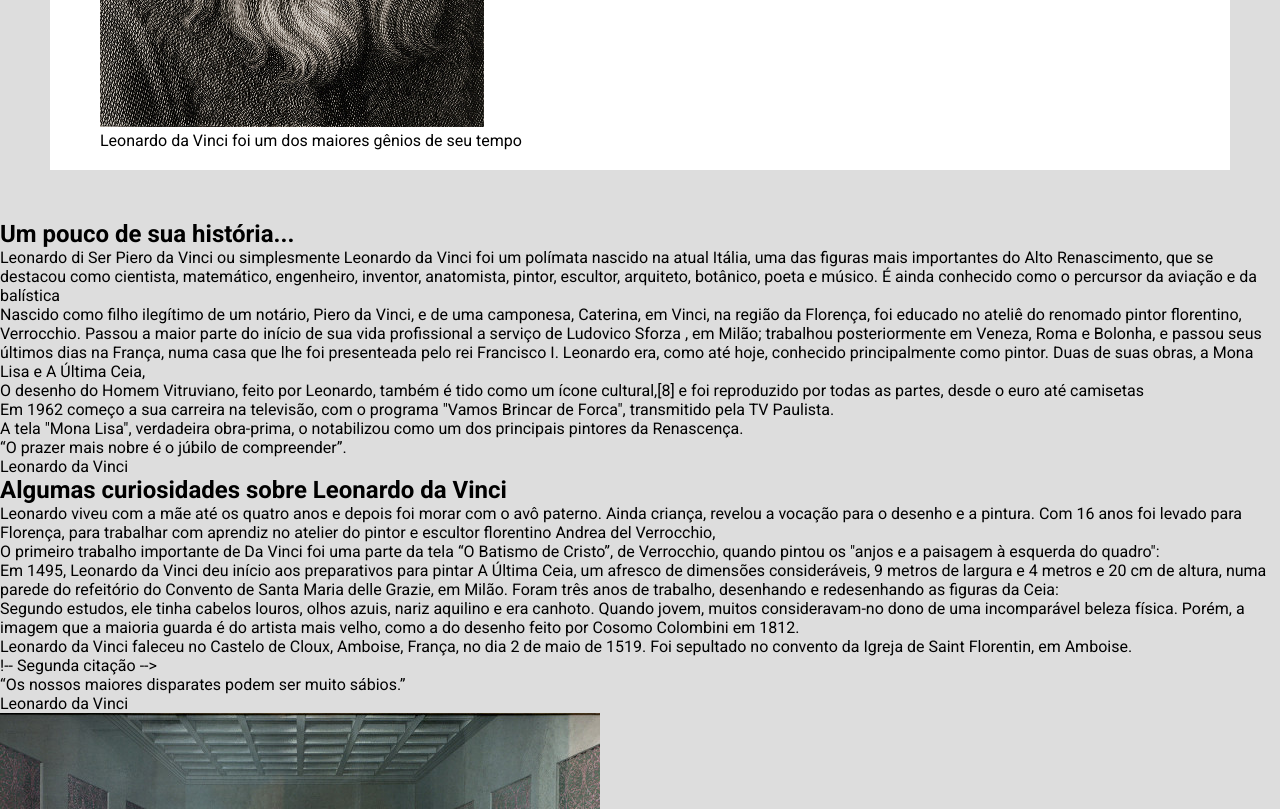
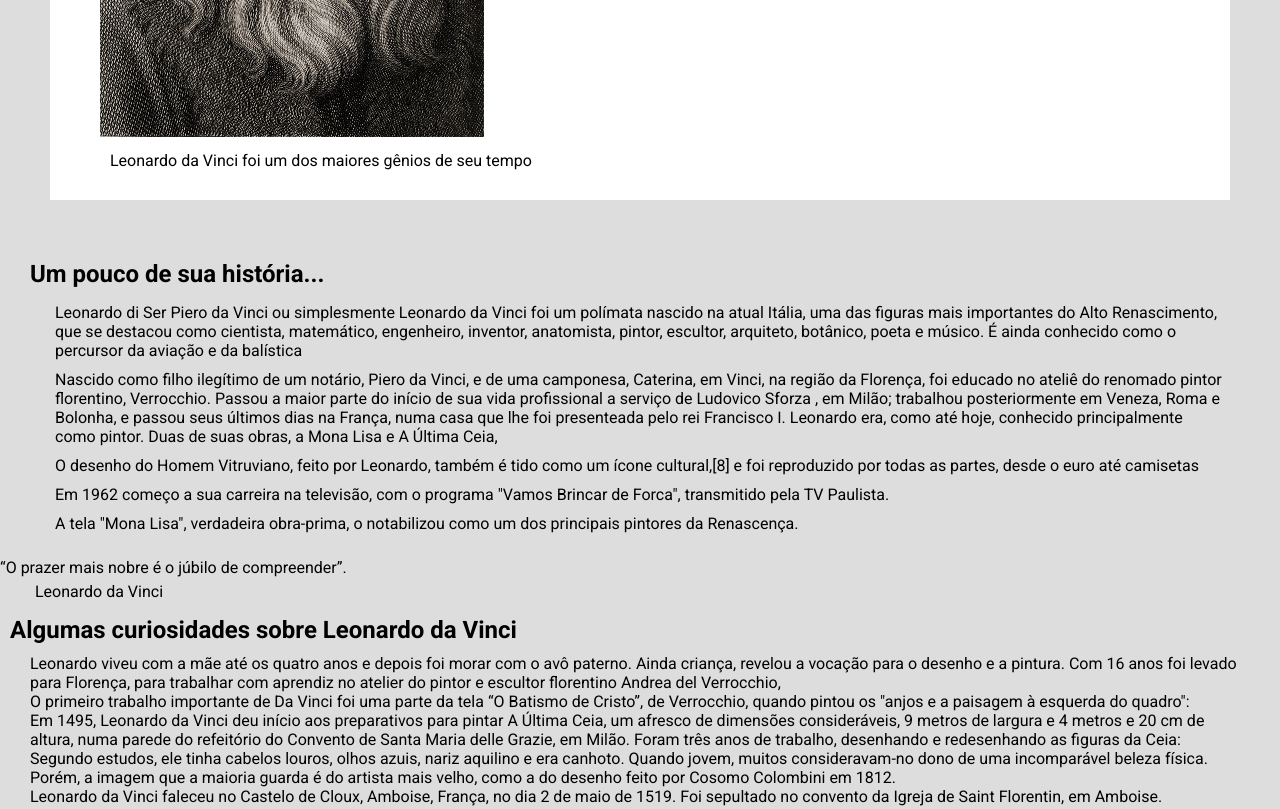
Before and after one commit to TeacherSamanthaSilva/SiteLeonardodaVinci, a plain HTML site: page index.html in a window 1280 px wide. Shown: the part 500-1309 px from the top of the page. Drawn offline with Linux system fonts and the light colour scheme.

Commit message:
main
Nesse commit fiz o css da main

```diff
--- a/style.css
+++ b/style.css
@@ -16,3 +16,35 @@ body{
 	padding: 20px 50px;
 	margin: 50px;
 	background-color: #FFF;
+}
+
+.destaque {
+	font-weight: bold;
+}
+
+figcaption {
+    padding: 10px;
+}
+
+main {
+    margin: 20px;
+}
+
+h2{
+    padding: 10px;
+}
+
+p{
+    margin-left: 30px;
+    margin-right: 30px;
+    padding: 5px;
+}
+
+ul{
+    list-style: none;
+}
+
+li{
+    margin-left: 30px;
+    margin-right: 30px
+}
```
